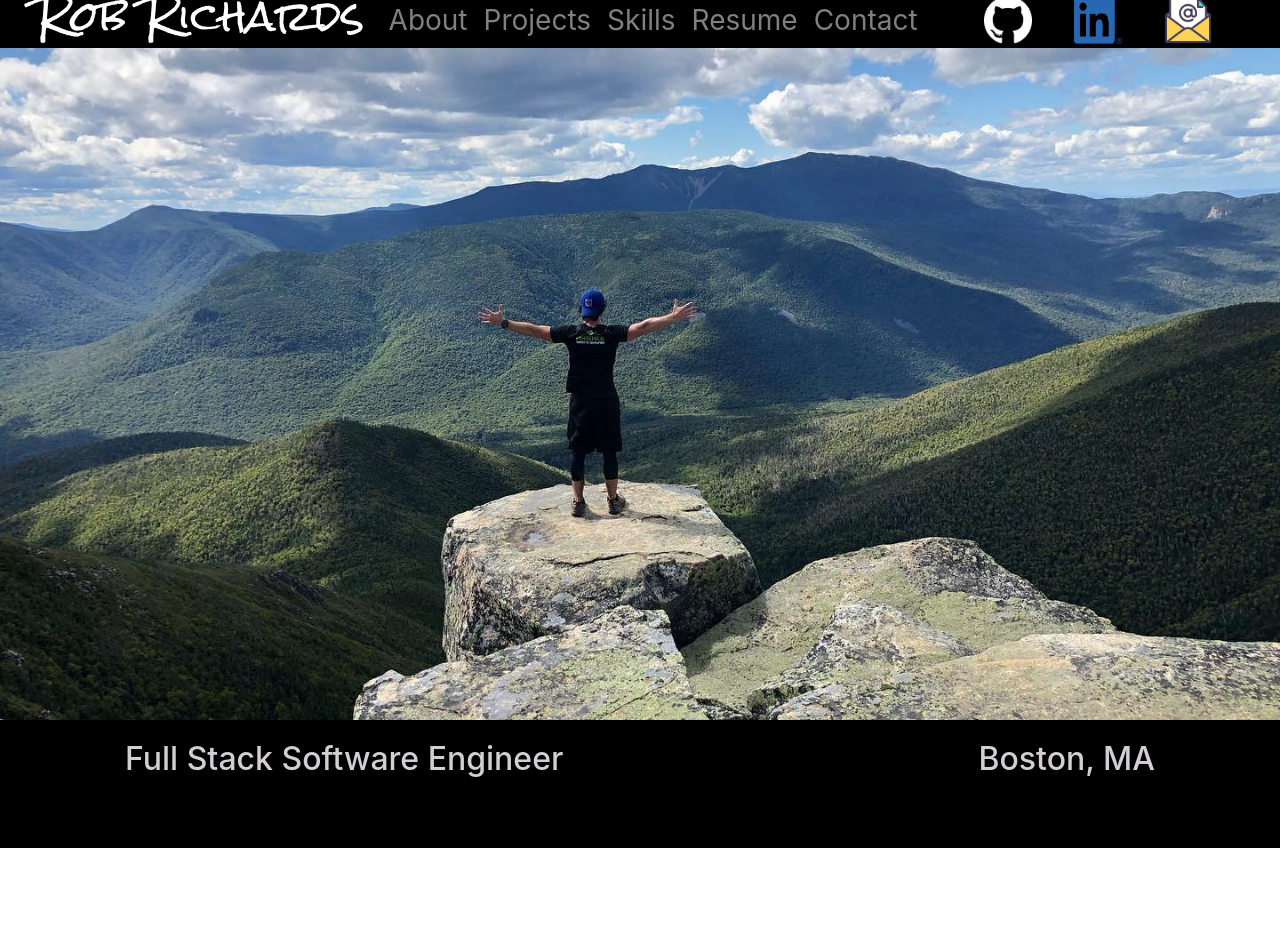
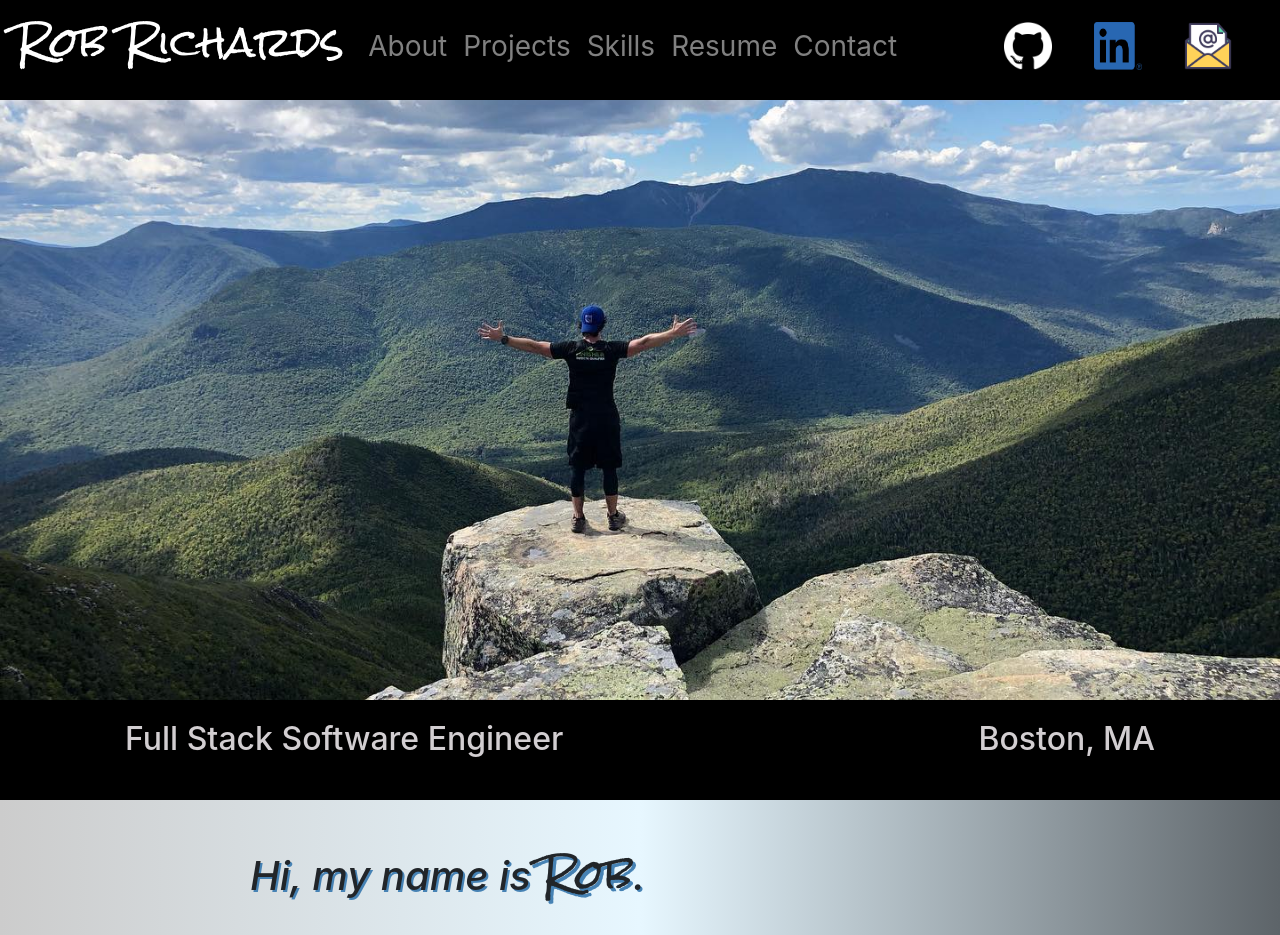
Before and after one commit to robrichardsdpt/portfolio, a React (Create React App) app: page / in a window 1280 px wide. Shown: the top 935 px of the page. Before the commit the page ends 848 px from the top, so only its background shows below. Built offline with nearby package versions, Linux system fonts and the light colour scheme.

Commit message:
updated to scroll.  Fixed styling.  Have to add anchors next.

```diff
--- a/src/App.css
+++ b/src/App.css
@@ -8,7 +8,7 @@
   background-repeat: no-repeat;
   background-size: cover;
   width: 100%;
-  height: 84vh;
+  height: 100vh;
   justify-content: center;
   align-items: center;
   color: white;
@@ -93,8 +93,11 @@
   color: #6598C7;
 }
 .nav {
+  z-index: 10;
+  position: fixed;
+  width: 100%;
   background-color: black;
-  height: 6vh;
+  height: 100px;
   margin-top: 0px;
   margin-bottom:0px;
   padding-top: 0px;
@@ -152,20 +155,20 @@
 }
 .about {
   background-color: #D2CED1;
-background: linear-gradient(90deg, rgba(204,204,204,1) 0%, rgba(231,247,255,1) 50%, rgba(93,100,105,1) 100%);
-  height: 84vh;
+  background: linear-gradient(90deg, rgba(204,204,204,1) 0%, rgba(231,247,255,1) 50%, rgba(93,100,105,1) 100%);
+  /* height: 84vh; */
   font-size: 1.75rem;
   padding-left: 250px;
   padding-right: 250px;
   padding-top: 50px;
   padding-bottom: 50px;
-  overflow: scroll;
+  /* overflow: scroll; */
 }
 .aboutPic {
   padding: 50px;
 }
 .aboutText {
-  overflow: scroll;
+  /* overflow: scroll; */
 }
 .name {
   font-family: 'Rock Salt', cursive;
@@ -194,8 +197,8 @@ background: linear-gradient(90deg, rgba(204,204,204,1) 0%, rgba(231,247,255,1) 5
   background-color: #9193a8;
   background: linear-gradient(90deg, rgba(133,166,214,1) 0%, rgba(93,100,105,1) 100%);
   color: #1c222e;
-  height: 84vh;
-  overflow: scroll;
+  /* height: 84vh; */
+  /* overflow: scroll; */
 }
 .projects-header {
   display: flex;
@@ -210,8 +213,8 @@ background: linear-gradient(90deg, rgba(204,204,204,1) 0%, rgba(231,247,255,1) 5
   display: flex;
   color: white;
   padding-bottom: 500px;
-  height: 84vh;
-  overflow: scroll;
+  /* height: 84vh; */
+  /* overflow: scroll; */
 }
 
 .carouselAbout {
@@ -227,7 +230,7 @@ background: linear-gradient(90deg, rgba(204,204,204,1) 0%, rgba(231,247,255,1) 5
   width: 80vw;
   flex-wrap: wrap;
   justify-content: center;
-  margin-top: 50px;
+  padding-top: 50px;
 }
 
 .skillsHeader {
@@ -266,26 +269,26 @@ background: linear-gradient(90deg, rgba(204,204,204,1) 0%, rgba(231,247,255,1) 5
   display: flex;
   justify-content: center;
   flex-direction: column;
-  margin: 10px;
+  padding: 10px;
   height: 180px;
   width: 180px;
-}
-.resume {
-  background-color: #7C9F24;
-  height: 84vh;
 }
 
 .contact {
   background-color: #D2CED1;
   background: linear-gradient(90deg, rgba(253,250,255,1) 0%, rgba(102, 99,115,1) 100%);
-  height: 84vh;
-  overflow: scroll;
+  /* height: 84vh; */
+  /* overflow: scroll; */
 }
 
 .footer {
   display: flex;
   background-color: black;
-  height: 10vw;
+  position: fixed;
+  left: 0;
+  bottom: 0;
+  height: 100px;
+  width: 100%;
   margin-top: 0px;
   margin-bottom:0px;
   padding-top: 20px;
@@ -294,13 +297,14 @@ background: linear-gradient(90deg, rgba(204,204,204,1) 0%, rgba(231,247,255,1) 5
   padding-right: 125px;
   justify-content: space-between;
   z-index: 10;
+
 }
 .projects {
-  height: 85vh;
+  /* height: 85vh; */
   z-index: 1
 }
 .project{
-  margin-bottom: 50px;
+  padding-bottom: 50px;
 }
 .projectGrid {
   display: flex;
@@ -308,8 +312,8 @@ background: linear-gradient(90deg, rgba(204,204,204,1) 0%, rgba(231,247,255,1) 5
   flex-wrap: wrap;
   justify-content: center;
   flex-direction: row-reverse;
-  height: 70vh;
-  overflow: scroll;
+  /* height: 70vh; */
+  /* overflow: scroll; */
   grid-template-columns: repeat(auto-fill,minmax(725px, 1fr));
 }
 .projectTitle {
@@ -365,9 +369,8 @@ background: linear-gradient(90deg, rgba(204,204,204,1) 0%, rgba(231,247,255,1) 5
 .contact-header {
   display: flex;
   justify-content: center;
-  margin-top: 50px;
   padding-left: 10px;
-  padding-top: 5px;
+  padding-top: 50px;
   padding-bottom: 20px;
 }
 .contactImage {
@@ -492,7 +495,6 @@ background: linear-gradient(90deg, rgba(204,204,204,1) 0%, rgba(231,247,255,1) 5
     display: flex;
     align-items: center;
     padding: 10px;
-    background-color: #D2CED1;
     justify-content: center;
   }
   .contactText {
@@ -604,7 +606,6 @@ background: linear-gradient(90deg, rgba(204,204,204,1) 0%, rgba(231,247,255,1) 5
     display: flex;
     align-items: center;
     padding: 10px;
-    background-color: #D2CED1;
   }
   .contactText {
     display: flex;
--- a/src/App.js
+++ b/src/App.js
@@ -12,11 +12,11 @@ import Footer from './Footer'
 const App = () => (
     <div>
     <Route path='/' component={Header} />
-      <Route exact path='/' component={Home} />
-      <Route path='/about' component={About} />
-      <Route path='/projects' component={Projects} />
-      <Route path='/skills' component={Skills} />
-      <Route path='/contact' component={Contact} />
+      <Route path='/' component={Home} />
+      <Route path='/' component={About} />
+      <Route path='/' component={Projects} />
+      <Route path='/' component={Skills} />
+      <Route path='/' component={Contact} />
       <Route path='/' component={Footer} />
   </div>
 )
```
